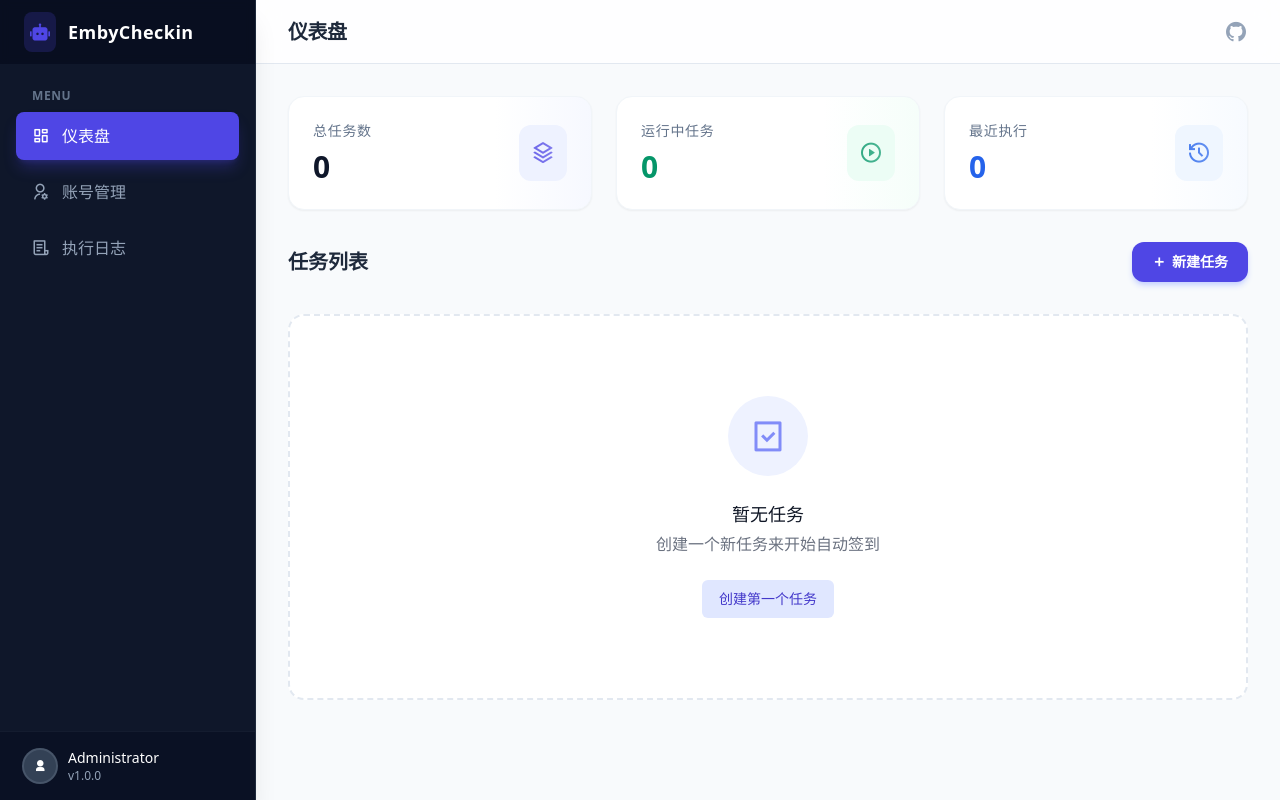
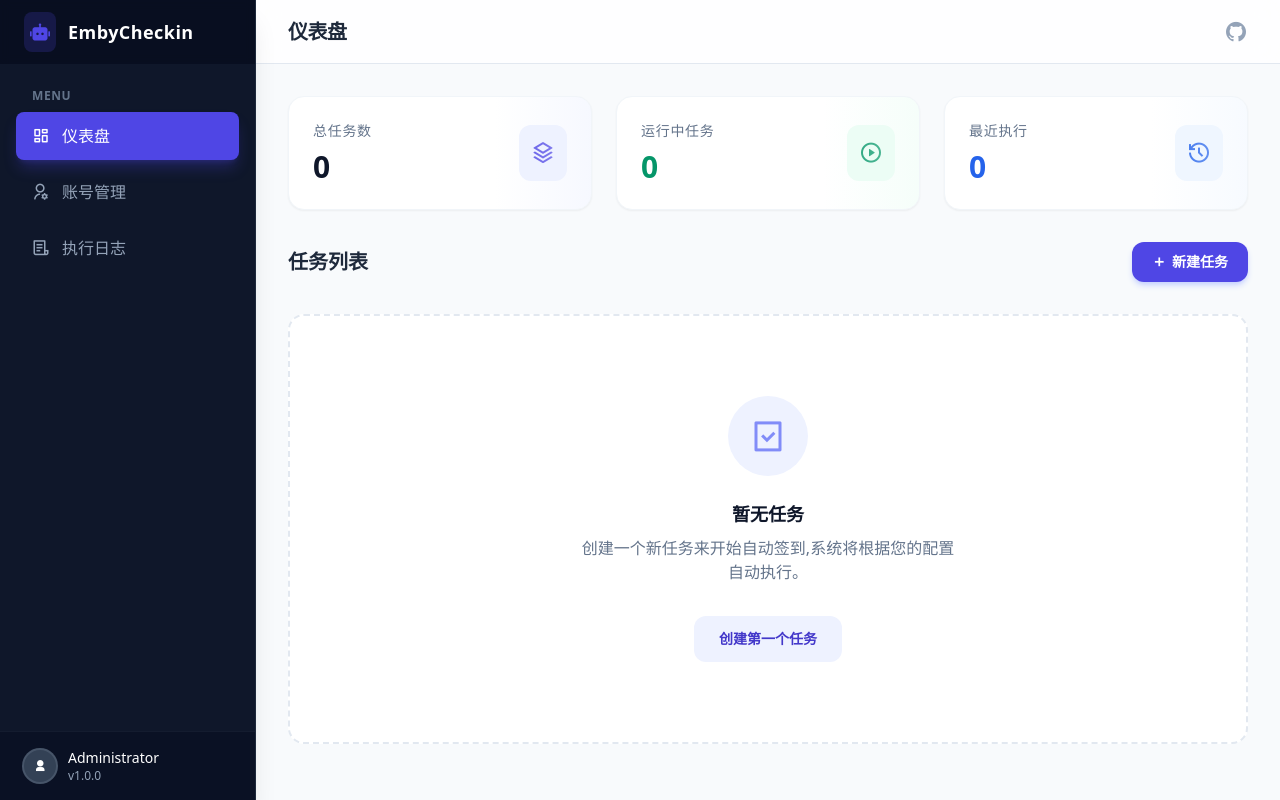
Before and after one commit to ZJ145013/EmbyCheckin, a FastAPI app: page / in a window 1280 px wide. Run offline with FastAPI, Linux system fonts and the light colour scheme; data that the repository does not hold is empty; some libraries are stand-ins or nearby versions.

Commit message:
feat(ui): complete dashboard modernization with enhanced visual design
Major visual improvements to task cards:
- Larger icons (w-12 h-12) with shadow-inner for depth
- Enhanced card shadows (hover:shadow-xl with slate tint)
- Improved status indicators:
  - Running tasks: emerald-500 with glowing shadow effect
  - Paused tasks: slate-300 for subtle appearance
- Modernized dropdown menus:
  - rounded-xl with ring shadow
  - Better item spacing (py-2.5)
  - Rose color for delete actions
- Enhanced card body:
  - Increased padding (p-6) for breathing room
  - Badge-style tags with better contrast
  - Refined typography hierarchy
- Redesigned next run indicator:
  - Icon in colored container
  - Cleaner layout with better spacing
  - Mono font for time display
- Updated card footer buttons:
  - White background with colored borders
  - Icon-first design (rocket icon for run)
  - Better visual weight and hierarchy
- Improved empty states:
  - Larger icons and better descriptions
  - Enhanced button styling

The UI now has a much more modern, premium feel with:
- Better visual hierarchy through size and color
- More breathing room with generous padding
- Refined color palette (slate/emerald/rose)
- Subtle animations and hover effects
- Professional icon usage throughout

```diff
--- a/embycheckin/web/templates/dashboard.html
+++ b/embycheckin/web/templates/dashboard.html
@@ -61,42 +61,42 @@
         <div class="bg-indigo-50 w-20 h-20 rounded-full flex items-center justify-center mx-auto mb-6">
             <i class="ri-task-line text-4xl text-indigo-400"></i>
         </div>
-        <h3 class="text-lg font-medium text-gray-900">暂无任务</h3>
-        <p class="text-gray-500 mt-1 mb-6">创建一个新任务来开始自动签到</p>
-        <a href="/tasks/new" class="inline-flex items-center px-4 py-2 border border-transparent text-sm font-medium rounded-md text-indigo-700 bg-indigo-100 hover:bg-indigo-200">
+        <h3 class="text-lg font-bold text-slate-900">暂无任务</h3>
+        <p class="text-slate-500 mt-2 mb-8 max-w-sm mx-auto">创建一个新任务来开始自动签到,系统将根据您的配置自动执行。</p>
+        <a href="/tasks/new" class="inline-flex items-center px-6 py-3 border border-transparent text-sm font-semibold rounded-xl text-indigo-700 bg-indigo-50 hover:bg-indigo-100 transition-colors">
             创建第一个任务
         </a>
     </div>
     {% else %}
     <div class="grid grid-cols-1 md:grid-cols-2 lg:grid-cols-3 gap-6">
         {% for task in tasks %}
-        <div class="bg-white rounded-xl shadow-sm border border-gray-100 hover:shadow-md transition-shadow flex flex-col h-full">
+        <div class="bg-white rounded-2xl shadow-sm border border-slate-100 hover:shadow-xl hover:shadow-slate-200/50 transition-all duration-300 flex flex-col h-full group">
             <!-- Card Header -->
-            <div class="p-5 border-b border-gray-50 flex items-start justify-between">
+            <div class="p-6 border-b border-slate-50 flex items-start justify-between">
                 <div class="flex items-center space-x-3">
-                    <div class="w-10 h-10 rounded-lg flex items-center justify-center {% if task.type == 'bot_checkin' %}bg-purple-50 text-purple-600{% elif task.type == 'send_message' %}bg-blue-50 text-blue-600{% elif task.type == 'emby_keepalive' %}bg-emerald-50 text-emerald-600{% elif task.type == 'exam_assistant' %}bg-cyan-50 text-cyan-600{% else %}bg-orange-50 text-orange-600{% endif %}">
+                    <div class="w-12 h-12 rounded-xl flex items-center justify-center shadow-inner {% if task.type == 'bot_checkin' %}bg-purple-50 text-purple-600{% elif task.type == 'send_message' %}bg-blue-50 text-blue-600{% elif task.type == 'emby_keepalive' %}bg-emerald-50 text-emerald-600{% elif task.type == 'exam_assistant' %}bg-cyan-50 text-cyan-600{% else %}bg-orange-50 text-orange-600{% endif %}">
                         {% if task.type == 'bot_checkin' %}
-                        <i class="ri-robot-line text-xl"></i>
+                        <i class="ri-robot-line text-2xl"></i>
                         {% elif task.type == 'send_message' %}
-                        <i class="ri-message-3-line text-xl"></i>
+                        <i class="ri-message-3-line text-2xl"></i>
                         {% elif task.type == 'emby_keepalive' %}
-                        <i class="ri-heart-pulse-line text-xl"></i>
+                        <i class="ri-heart-pulse-line text-2xl"></i>
                         {% elif task.type == 'exam_assistant' %}
-                        <i class="ri-graduation-cap-line text-xl"></i>
+                        <i class="ri-graduation-cap-line text-2xl"></i>
                         {% else %}
-                        <i class="ri-cursor-line text-xl"></i>
+                        <i class="ri-cursor-line text-2xl"></i>
                         {% endif %}
                     </div>
                     <div>
-                        <h4 class="text-base font-semibold text-gray-900 truncate max-w-[12rem]" title="{{ task.name }}">{{ task.name }}</h4>
-                        <p class="text-xs text-gray-500 flex items-center mt-0.5">
-                            <span class="w-1.5 h-1.5 rounded-full mr-1.5 {% if task.enabled %}bg-green-500 animate-pulse{% else %}bg-gray-400{% endif %}"></span>
+                        <h4 class="text-base font-bold text-slate-800 truncate max-w-[10rem]" title="{{ task.name }}">{{ task.name }}</h4>
+                        <p class="text-xs text-slate-500 flex items-center mt-1">
+                            <span class="w-2 h-2 rounded-full mr-1.5 {% if task.enabled %}bg-emerald-500 shadow-[0_0_8px_rgba(16,185,129,0.5)]{% else %}bg-slate-300{% endif %}"></span>
                             {{ '运行中' if task.enabled else '已暂停' }}
                         </p>
                     </div>
                 </div>
                 <div class="relative" x-data="{ open: false }">
-                    <button @click="open = !open" @click.outside="open = false" class="text-gray-400 hover:text-gray-600 p-1 rounded-full hover:bg-gray-100 transition-colors">
+                    <button @click="open = !open" @click.outside="open = false" class="text-slate-300 hover:text-slate-600 p-2 rounded-lg hover:bg-slate-50 transition-colors">
                         <i class="ri-more-2-fill text-xl"></i>
                     </button>
                     <!-- Dropdown -->
@@ -105,14 +105,14 @@
                          x-transition:enter-start="transform opacity-0 scale-95"
                          x-transition:enter-end="transform opacity-100 scale-100"
                          x-cloak
-                         class="absolute right-0 mt-2 w-48 bg-white rounded-md shadow-lg py-1 z-10 border border-gray-100">
-                        <a href="/tasks/{{ task.id }}/edit" class="block px-4 py-2 text-sm text-gray-700 hover:bg-gray-50">
-                            <i class="ri-edit-line mr-2 align-middle text-gray-500"></i>编辑
+                         class="absolute right-0 mt-2 w-48 bg-white rounded-xl shadow-xl py-1 z-10 border border-slate-100 ring-1 ring-black/5">
+                        <a href="/tasks/{{ task.id }}/edit" class="block px-4 py-2.5 text-sm text-slate-700 hover:bg-slate-50">
+                            <i class="ri-edit-line mr-2 align-middle text-slate-400"></i>编辑
                         </a>
-                        <a href="/tasks/{{ task.id }}/runs" class="block px-4 py-2 text-sm text-gray-700 hover:bg-gray-50">
-                            <i class="ri-file-list-line mr-2 align-middle text-gray-500"></i>日志
+                        <a href="/tasks/{{ task.id }}/runs" class="block px-4 py-2.5 text-sm text-slate-700 hover:bg-slate-50">
+                            <i class="ri-file-list-line mr-2 align-middle text-slate-400"></i>日志
                         </a>
-                        <button onclick="confirmDelete('/api/v1/tasks/{{ task.id }}')" class="w-full text-left px-4 py-2 text-sm text-red-600 hover:bg-red-50">
+                        <button onclick="confirmDelete('/api/v1/tasks/{{ task.id }}')" class="w-full text-left px-4 py-2.5 text-sm text-rose-600 hover:bg-rose-50">
                             <i class="ri-delete-bin-line mr-2 align-middle"></i>删除
                         </button>
                     </div>
@@ -120,49 +120,52 @@
             </div>
 
             <!-- Card Body -->
-            <div class="p-5 flex-1 space-y-4">
+            <div class="p-6 flex-1 space-y-5">
                 <div class="grid grid-cols-2 gap-4">
                     <div>
-                        <p class="text-xs text-gray-400 uppercase tracking-wider font-medium flex items-center gap-1"><i class="ri-user-follow-line"></i> 目标</p>
-                        <div class="mt-1">
-                            <span class="bg-gray-50 text-gray-700 text-xs px-2 py-0.5 rounded-full font-medium truncate block w-fit max-w-full" title="{{ task.target }}">
+                        <p class="text-xs text-slate-400 uppercase tracking-wider font-semibold flex items-center gap-1.5 mb-2"><i class="ri-user-follow-line"></i> 目标</p>
+                        <div>
+                            <span class="bg-slate-100 text-slate-600 text-xs px-2.5 py-1 rounded-md font-medium truncate inline-block max-w-full" title="{{ task.target }}">
                                 @{{ task.target }}
                             </span>
                         </div>
                     </div>
                     <div>
-                        <p class="text-xs text-gray-400 uppercase tracking-wider font-medium flex items-center gap-1"><i class="ri-time-line"></i> Cron</p>
-                        <p class="text-xs font-mono text-indigo-600 mt-1 bg-indigo-50 border border-indigo-100 inline-block px-2 py-0.5 rounded-md">{{ task.schedule_cron }}</p>
+                        <p class="text-xs text-slate-400 uppercase tracking-wider font-semibold flex items-center gap-1.5 mb-2"><i class="ri-time-line"></i> 频率</p>
+                        <p class="text-xs font-mono text-indigo-600 bg-indigo-50 border border-indigo-100 inline-block px-2.5 py-1 rounded-md font-semibold">{{ task.schedule_cron }}</p>
                     </div>
                 </div>
 
                 {% if task.enabled and next_runs.get(task.id) %}
-                <div class="bg-indigo-50 rounded-lg p-3 flex items-start space-x-3">
-                    <i class="ri-time-line text-indigo-500 mt-0.5"></i>
+                <div class="bg-slate-50 rounded-xl p-3.5 flex items-center space-x-3 border border-slate-100">
+                    <div class="bg-indigo-100 p-1.5 rounded-lg text-indigo-600">
+                        <i class="ri-calendar-check-line"></i>
+                    </div>
                     <div>
-                        <p class="text-xs text-indigo-600 font-semibold uppercase">下次执行</p>
-                        <p class="text-sm text-indigo-900 mt-0.5">{{ next_runs.get(task.id) }}</p>
+                        <p class="text-[10px] text-slate-400 font-bold uppercase tracking-wider">下次执行</p>
+                        <p class="text-sm text-slate-700 font-mono font-medium">{{ next_runs.get(task.id) }}</p>
                     </div>
                 </div>
                 {% elif not task.enabled %}
-                <div class="bg-gray-50 rounded-lg p-3 flex items-center justify-center text-gray-400 text-sm italic">
-                    任务已暂停
+                <div class="bg-slate-50 rounded-xl p-4 flex items-center justify-center text-slate-400 text-sm border border-slate-100 border-dashed">
+                    <i class="ri-pause-circle-line mr-2"></i>任务已暂停
                 </div>
                 {% else %}
-                <div class="bg-yellow-50 rounded-lg p-3 flex items-center justify-center text-yellow-600 text-sm italic">
-                    调度未生效
+                <div class="bg-amber-50 rounded-xl p-4 flex items-center justify-center text-amber-600 text-sm border border-amber-100">
+                    <i class="ri-error-warning-line mr-2"></i>调度未生效
                 </div>
                 {% endif %}
             </div>
 
             <!-- Card Footer -->
-            <div class="px-5 py-4 bg-gray-50 border-t border-gray-100 rounded-b-xl flex justify-between items-center">
+            <div class="px-6 py-4 bg-slate-50 border-t border-slate-100 rounded-b-2xl flex justify-between items-center group-hover:bg-slate-50/80 transition-colors">
                 <button onclick="toggleTask({{ task.id }}, {{ 'false' if task.enabled else 'true' }})"
-                    class="px-3 py-1.5 rounded-md text-xs font-medium transition-colors focus:outline-none {{ 'bg-red-50 text-red-600 hover:bg-red-100' if task.enabled else 'bg-green-50 text-green-600 hover:bg-green-100' }}">
-                    {{ '停止调度' if task.enabled else '启用调度' }}
+                    class="px-3 py-1.5 rounded-lg text-xs font-semibold transition-colors focus:outline-none flex items-center {{ 'bg-white text-rose-600 border border-rose-200 hover:bg-rose-50' if task.enabled else 'bg-white text-emerald-600 border border-emerald-200 hover:bg-emerald-50' }}">
+                    <i class="{{ 'ri-stop-fill' if task.enabled else 'ri-play-fill' }} mr-1"></i>
+                    {{ '停止' if task.enabled else '启用' }}
                 </button>
-                <button onclick="runTask({{ task.id }})" class="inline-flex items-center px-3 py-1.5 border border-transparent text-xs font-medium rounded-md shadow-sm text-white bg-indigo-600 hover:bg-indigo-700 focus:outline-none focus:ring-2 focus:ring-offset-2 focus:ring-indigo-500 transition-all active:scale-95">
-                    <i class="ri-play-fill mr-1"></i>立即运行
+                <button onclick="runTask({{ task.id }})" class="inline-flex items-center px-4 py-1.5 border border-transparent text-xs font-bold rounded-lg shadow-sm text-white bg-indigo-600 hover:bg-indigo-700 focus:outline-none focus:ring-2 focus:ring-offset-2 focus:ring-indigo-500 transition-all active:scale-95">
+                    <i class="ri-rocket-fill mr-1.5"></i>运行
                 </button>
             </div>
         </div>
```
